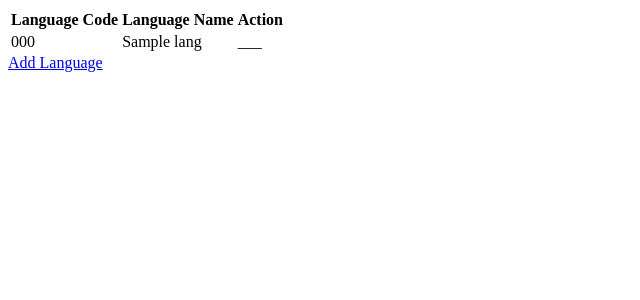
After one commit to kriwil/labster, a Django app: template labster/templates/language_labs/index.html in a window 1280 px wide. The commit adds this page. Shown: the top 300 px of the page, without its empty margins (0-640 px from the left). Run offline with Django 3.2, Linux system fonts and the light colour scheme; the template is opened without the code that fills it: most values are stand-ins (such as "Sample title", 1, 10 or a date in 2020).

Commit message:
Add Language Lab module

```diff
--- a/labster/templates/labs/add_lab.html
+++ b/labster/templates/labs/add_lab.html
@@ -1,3 +1,4 @@
+<h2>Add Lab</h2>
 <form action="/labster/labs/add/" method="post">
 	{% csrf_token %}
 	{{ form.as_p }}
--- a/labster/templates/labs/list_lab.html
+++ b/labster/templates/labs/index.html
@@ -5,7 +5,6 @@
 				<th>Name</th>
 				<th>Description</th>
 				<th>Objective</th>
-				<th>Engine XML</th>
 				<th>Url</th>
 				<th>Wiki Url</th>
 				<th>Picture</th>
@@ -18,7 +17,6 @@
 					<td>{{ lab.name }}</td>
 					<td>{{ lab.description }}</td>
 					<td>{{ lab.objective }}</td>
-					<td>{{ lab.engine_xml }}</td>
 					<td>{{ lab.url }}</td>
 					<td>{{ lab.wikiurl }}</td>
 					<td>{{ lab.screenshot }}</td>
--- /dev/null
+++ b/labster/templates/language_labs/add_language_lab.html
@@ -0,0 +1,6 @@
+<h2>Add Language for Lab</h2>
+<form action="/labster/language_labs/add/" method="post">
+	{% csrf_token %}
+	{{ form.as_p }}
+	<input type="submit" value="Add Language Lab" />
+</form>
--- /dev/null
+++ b/labster/templates/language_labs/index.html
@@ -0,0 +1,24 @@
+{% if language_labs %}
+	<table>
+		<thead>
+			<tr>
+				<th>Language Code</th>
+				<th>Language Name</th>
+				<th>Action</th>
+			</tr>
+		</thead>
+		<tbody>
+			{% for lang in language_labs %}
+				<tr>
+					<td>{{ lang.language_code }}</td>
+                    <td>{{ lang.language_name }}</td>
+					<td>___</td>
+				</tr>
+			{% endfor %}
+		</tbody>
+	</table>
+{% else %}
+	<p>There is no language available</p>
+{% endif %}
+
+<a href="/labster/language_labs/add/">Add Language</a>
--- a/labster/urls.py
+++ b/labster/urls.py
@@ -3,6 +3,10 @@ from django.conf.urls import patterns, url
 
 urlpatterns = patterns('',  # nopep8
     url('^api/labs/', 'labster.api.views.questions'),
+    # Labs
     url('^labs/add/', 'labster.labs.views.add_lab'),
-    url('^labs/lists/', 'labster.labs.views.lists'),
+    url(r'^labs/', 'labster.labs.views.index'),
+    # Language Lab
+    url('^language_labs/add/', 'labster.language_labs.views.add_language_lab'),
+    url('^language_labs/', 'labster.language_labs.views.index'),
 )
```
Also changed, not shown: labster/labs/views.py (+15 -15 lines), labster/language_labs/views.py (added, +30 -0 lines), labster/models.py (+9 -11 lines), labster/language_labs/__init__.py (added), labster/migrations/0002_auto__del_field_lab_engine_xml__del_field_lab_objective.py (added), 1 other file.
